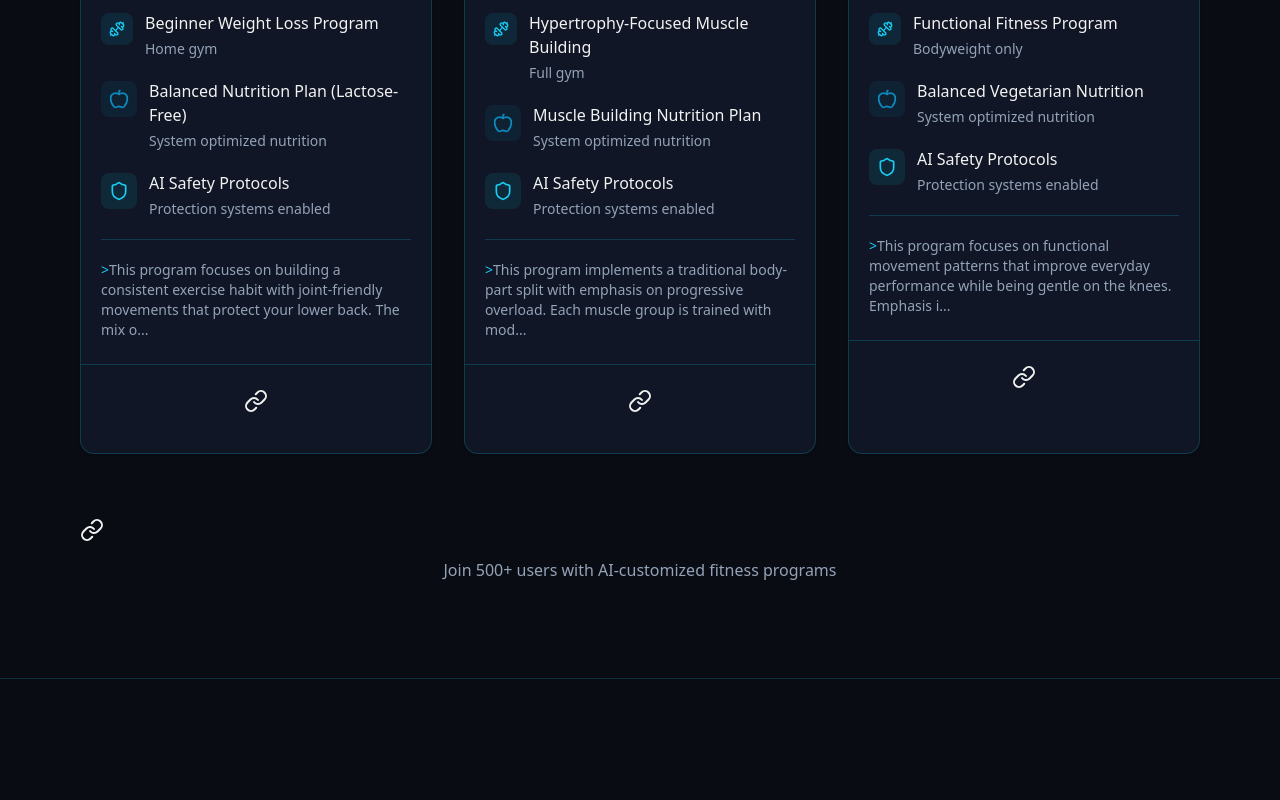
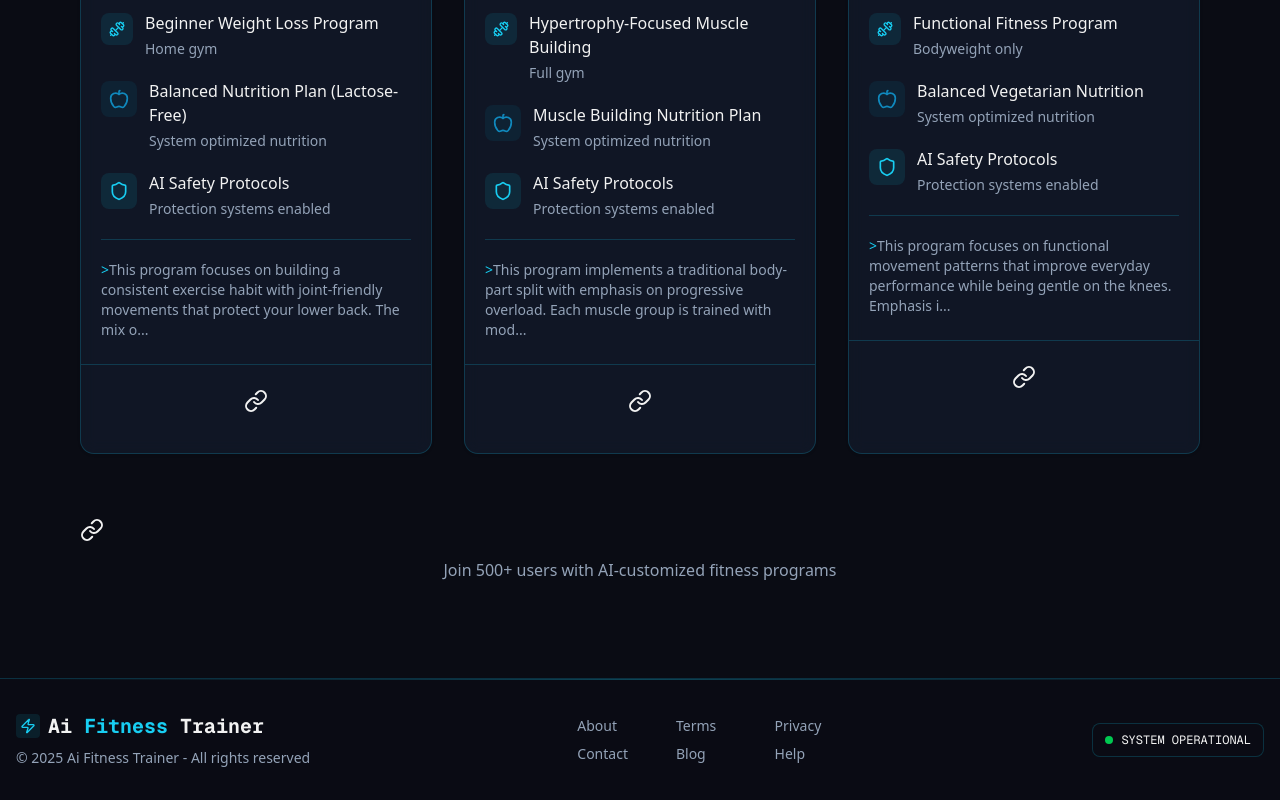
Before and after one commit to Monametsi-s/ai-fitness-app, a Next.js app: page / in a window 1280 px wide. Shown: the part 1563-2363 px from the top of the page. Before the commit the page ends 2242 px from the top, so only its background shows below. Built offline with nearby package versions, Linux system fonts and the light colour scheme; no server answers.

Commit message:
feat(footer): Implement Footer component

```diff
--- a/src/components/Footer.tsx
+++ b/src/components/Footer.tsx
@@ -1,15 +1,88 @@
-import React from 'react'
+"use client";
+import React, { useEffect, useRef } from "react";
+import { ZapIcon } from "lucide-react";
+import Link from "next/link";
 
 
 const Footer = () => {
+  const scrollTargetRef = useRef<HTMLDivElement>(null);
+
+  useEffect(() => {
+    if (scrollTargetRef.current) {
+      scrollTargetRef.current.scrollIntoView({ behavior: "smooth" });
+    }
+  }, []);
+
   return (
-    <footer className="border-t border-border bg-background/">
+    <footer  className="border-t border-border bg-background/80">
+      {/* Top border glow */}
+      <div className="h-px w-full bg-gradient-to-r from-transparent via-primary/30 to-transparent"></div>
+      <div className="container mx-auto px-4 py-8">
+        <div className="flex flex-col md:flex-row justify-between items-center gap-6">
+      {/* Logo and Copyright */}
+      <div className="flex flex-col items-center md:items-start gap-2">
+        <Link href="/" className="flex items-center gap-2">
+              <div className="p-1 bg-primary/10 rounded">
+                <ZapIcon className="w-4 h-4 text-primary" />
+              </div>
+              <span className="text-xl font-bold font-mono">
+                Ai <span className="text-primary">Fitness </span>Trainer
+              </span>
+            </Link>
+            <p className="text-sm text-muted-foreground">
+              &copy; {new Date().getFullYear()} Ai Fitness Trainer - All rights reserved
+          </p>
+      </div>
 
+      {/* Links */}
+      <div className="grid grid-cols-2 md:grid-cols-3 gap-x-12 gap-y-2 text-sm">
+        <Link
+          href="/about"
+          className="text-muted-foreground hover:text-primary transition-colors"
+        >
+          About
+        </Link>
+        <Link
+          href="/terms"
+          className="text-muted-foreground hover:text-primary transition-colors"
+        >
+          Terms
+        </Link>
+        <Link
+          href="/privacy"
+          className="text-muted-foreground hover:text-primary transition-colors"
+        >
+          Privacy
+        </Link>
+        <Link
+          href="/contact"
+          className="text-muted-foreground hover:text-primary transition-colors"
+        >
+          Contact
+        </Link>
+        <Link
+          href="/blog"
+          className="text-muted-foreground hover:text-primary transition-colors"
+        >
+          Blog
+        </Link>
+        <Link
+          href="/help"
+          className="text-muted-foreground hover:text-primary transition-colors"
+        >
+          Help
+        </Link>
+      </div>
+
+      { /* Status */}
+      <div ref={scrollTargetRef} className="flex items-center gap-2 px-3 py-2 border border-border rounded-md bg-background/50" >
+        <div className="w-2 h-2 rounded-full bg-green-500"></div>
+        <span className="text-xs font-mono">SYSTEM OPERATIONAL</span>
+        </div>
+      </div>
+      </div>
     </footer>
+  );
+};
 
-
-
-  )
-}
-
-export default Footer
+export default Footer;
```
